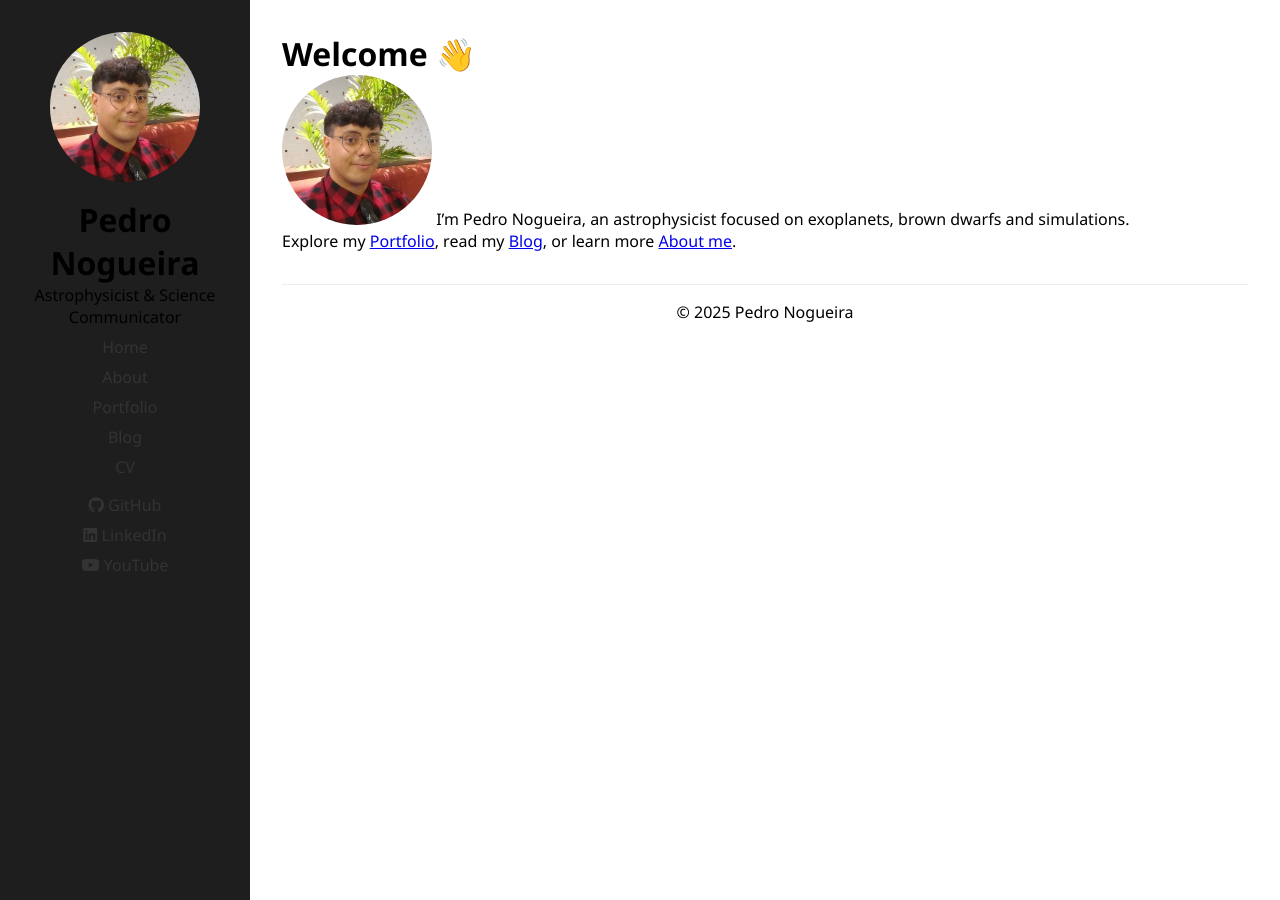
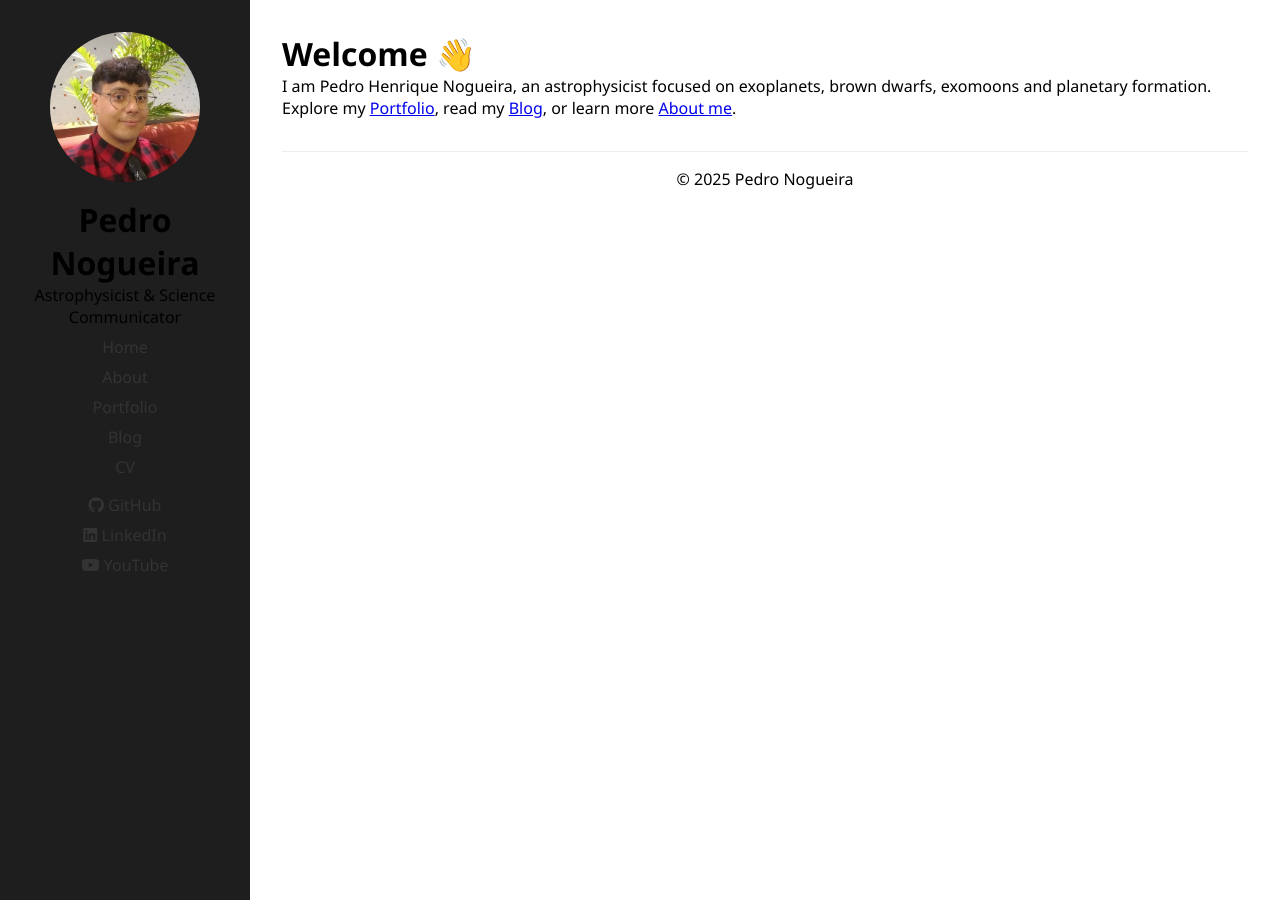
Before and after one commit to PedroNogueira404/PedroNogueira404.github.io, a Jekyll site: the page built from index.md, in a window 1280 px wide. Built offline with Jekyll 4.4.1, drawn with Linux system fonts in a browser that asks for light colours; comment, search, counter and statistics services are not loaded.

Commit message:
Update index.md

```diff
--- a/index.md
+++ b/index.md
@@ -4,7 +4,6 @@ title: Home
 ---
 
 # Welcome 👋
-<img src="/assets/profile.jpg" alt="Profile Photo" style="width:150px;border-radius:50%;">
-I'm Pedro Nogueira, an astrophysicist focused on exoplanets, brown dwarfs and simulations.
+I am Pedro Henrique Nogueira, an astrophysicist focused on exoplanets, brown dwarfs, exomoons and planetary formation.
 
 Explore my [Portfolio](/portfolio/), read my [Blog](/blog/), or learn more [About me](/about/).
```
